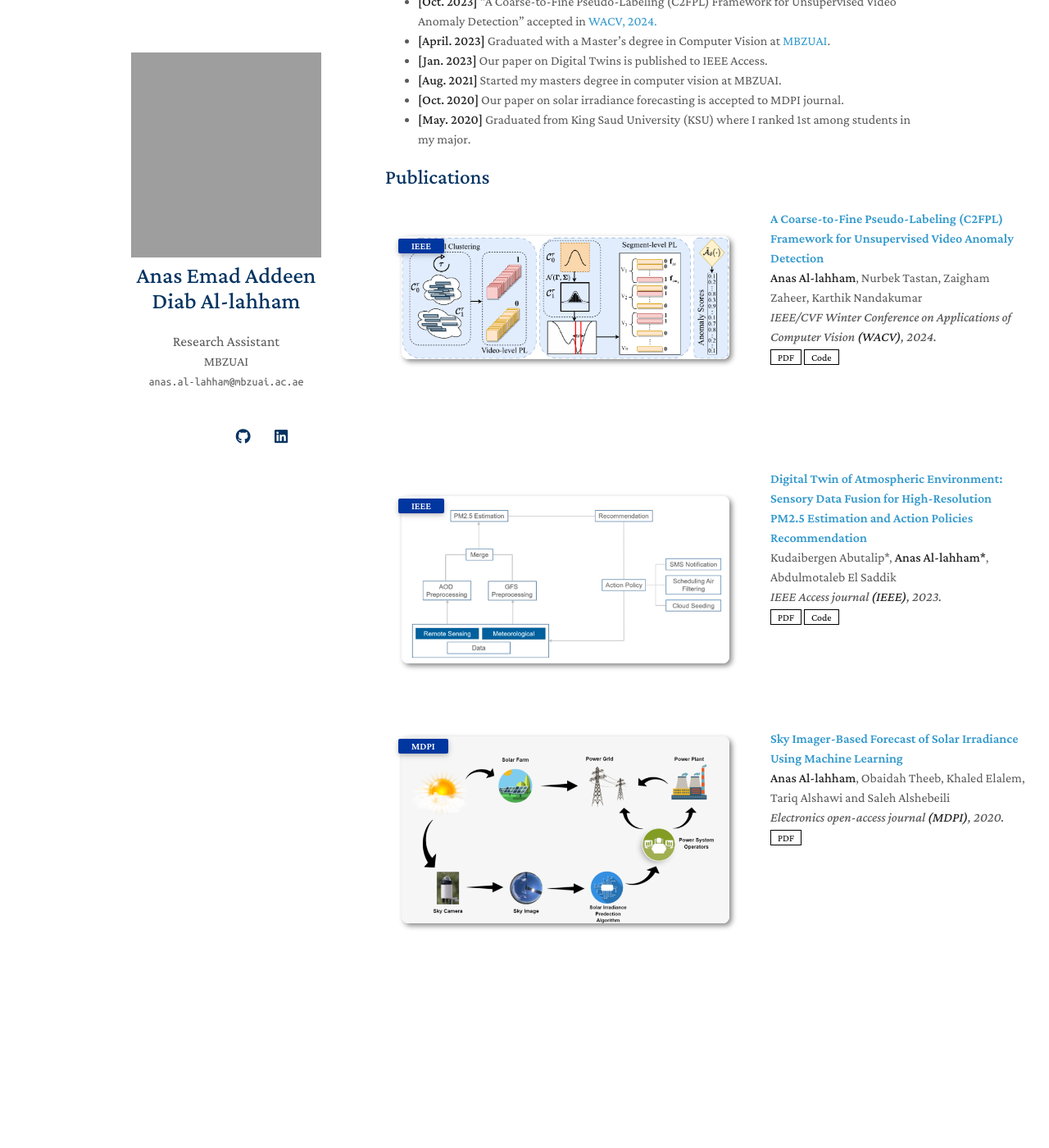
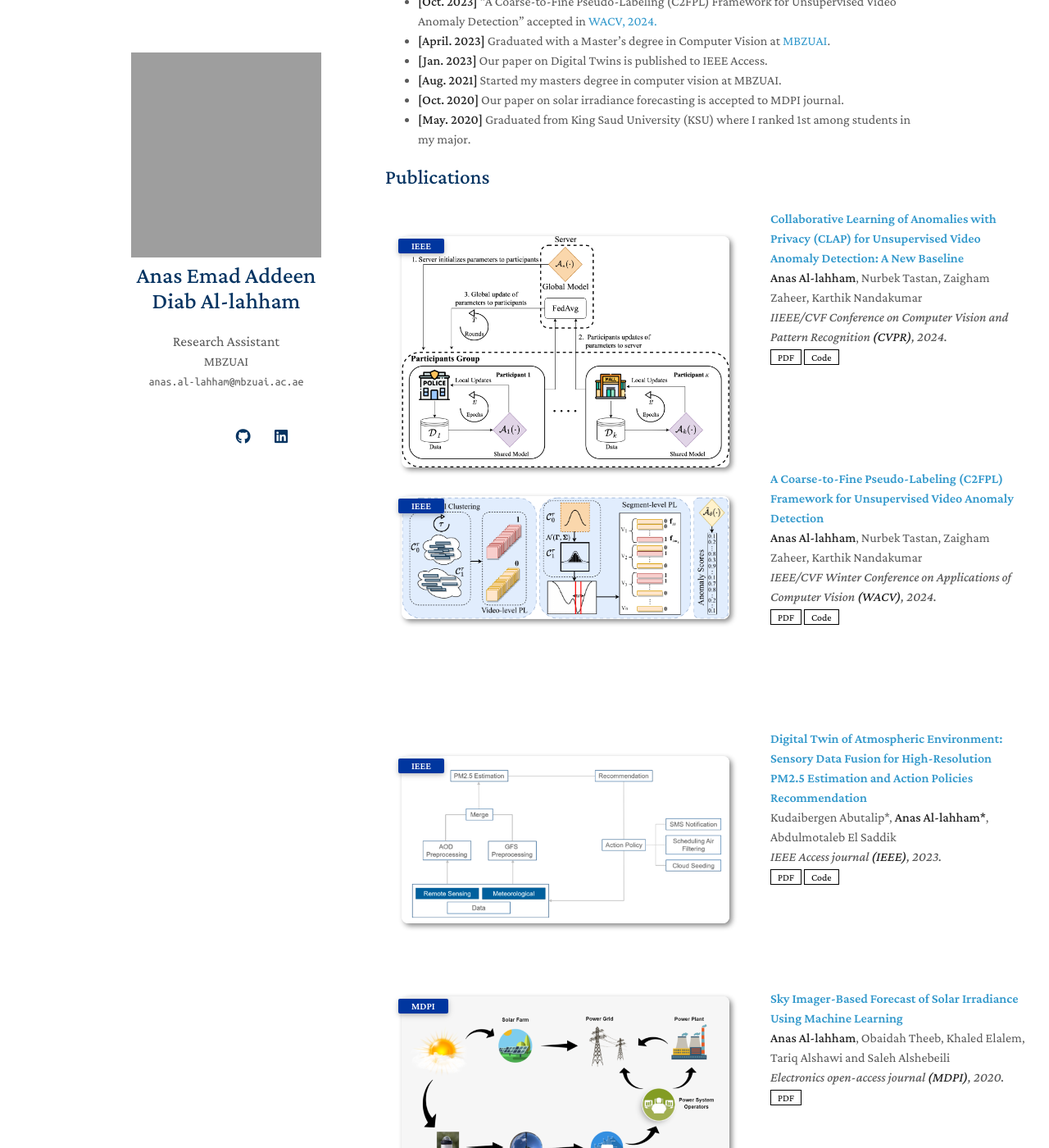
Before and after one commit to AnasEmad11/AnasEmad11.github.io, a Jekyll site: the page built from index.md, in a window 1280 px wide and 1400 px high, scrolled down 528 px. Shown: the whole window at 82% size. Built offline with Jekyll 4.4.1, drawn with Linux system fonts in a browser that asks for light colours; nearby versions of some CDN libraries; a style sheet for code colours, icons or effects is not loaded; our own code applies the rules of GitHub Pages for plain Markdown files; before the commit the page ends 1760 px from its top, so only the background shows below that; grey boxes are pictures that could not be loaded.

Commit message:
new_paper_CV

```diff
--- a/_config.yml
+++ b/_config.yml
@@ -13,7 +13,7 @@ canonical: https://minimal-light-theme.yliu.me/
 # Links
 # If you don't need one of them, you may delete the corresponding line.
 google_scholar: https://scholar.google.com/citations?user=hVii4u4AAAAJ&hl=en
-cv_link: ./assets/files/CV_March_2024.pdf
+cv_link: ./assets/files/CV_Nov_2024.pdf
 github_link: https://github.com/AnasEmad11
 linkedin: https://www.linkedin.com/in/anas-allaham97/
 
--- a/_includes/publications.md
+++ b/_includes/publications.md
@@ -1,5 +1,33 @@
 <style>
   /* Add CSS rules to make images bigger */
+  .col-sm-3 img.teaser {
+    max-width: 400px; /* Adjust the max-width as needed */
+    height: auto; /* Maintain the aspect ratio */
+    margin-left: 5px; /* Increase the left margin of images */
+    margin-right: 5px; /* Increase the right margin of images */
+  }
+
+  .col-sm-3 img.teaser {
+    max-width: 400px; /* Adjust the max-width as needed */
+    height: auto; /* Maintain the aspect ratio */
+    margin-left: 5px; /* Increase the left margin of images */
+    margin-right: 5px; /* Increase the right margin of images */
+  }
+
+  .col-sm-3 img.teaser {
+    max-width: 400px; /* Adjust the max-width as needed */
+    height: auto; /* Maintain the aspect ratio */
+    margin-left: 5px; /* Increase the left margin of images */
+    margin-right: 5px; /* Increase the right margin of images */
+  }
+
+  .col-sm-3 img.teaser {
+    max-width: 400px; /* Adjust the max-width as needed */
+    height: auto; /* Maintain the aspect ratio */
+    margin-left: 5px; /* Increase the left margin of images */
+    margin-right: 5px; /* Increase the right margin of images */
+  }
+
   .col-sm-3 img.teaser {
     max-width: 400px; /* Adjust the max-width as needed */
     height: auto; /* Maintain the aspect ratio */
@@ -24,6 +52,26 @@
 
 <div class="publications" style="width : 800px ; margin-top : 40px">
   <ol class="bibliography">
+  <li style="margin-bottom: 125px">
+      <div class="pub-row">
+        <!-- First publication -->
+        <div class="col-sm-3 abbr" style="position: relative;padding-right: 15px;padding-left: 15px;">
+          <img src="assets/img/cvpr2024.png" class="teaser img-fluid z-depth-1" style="width: 400px ;height:auto">
+          <abbr class="badge">IEEE</abbr>
+        </div>
+
+        <div class="col-sm-9" style="position: relative;width: 100%;padding-right: 15px;padding-left: 20px;">
+          <div class="title"><a href="https://openaccess.thecvf.com/content/CVPR2024/papers/Al-lahham_Collaborative_Learning_of_Anomalies_with_Privacy_CLAP_for_Unsupervised_Video_CVPR_2024_paper.pdf">Collaborative Learning of Anomalies with Privacy (CLAP) for Unsupervised Video Anomaly Detection: A New Baseline</a></div>
+          <div class="author"><strong>Anas Al-lahham</strong>, Nurbek Tastan, Zaigham Zaheer, Karthik Nandakumar
+            <div class="periodical"><em>IIEEE/CVF Conference on Computer Vision and Pattern Recognition <strong>(CVPR)</strong>, 2024.</em></div>
+            <div class="links"><a href="https://openaccess.thecvf.com/content/CVPR2024/papers/Al-lahham_Collaborative_Learning_of_Anomalies_with_Privacy_CLAP_for_Unsupervised_Video_CVPR_2024_paper.pdf" class="btn btn-sm z-depth-0" role="button" target="_blank" style="font-size:12px;">PDF</a>
+              <a href="https://github.com/AnasEmad11/CLAP" class="btn btn-sm z-depth-0" role="button" target="_blank" style="font-size:12px;">Code</a>
+            </div>
+          </div>
+        </div>
+      </div>
+    </li>
+
     <li style="margin-bottom: 125px">
       <div class="pub-row">
         <!-- First publication -->
```
Also changed, not shown: assets/img/cvpr2024.png (added), 1 other file.
